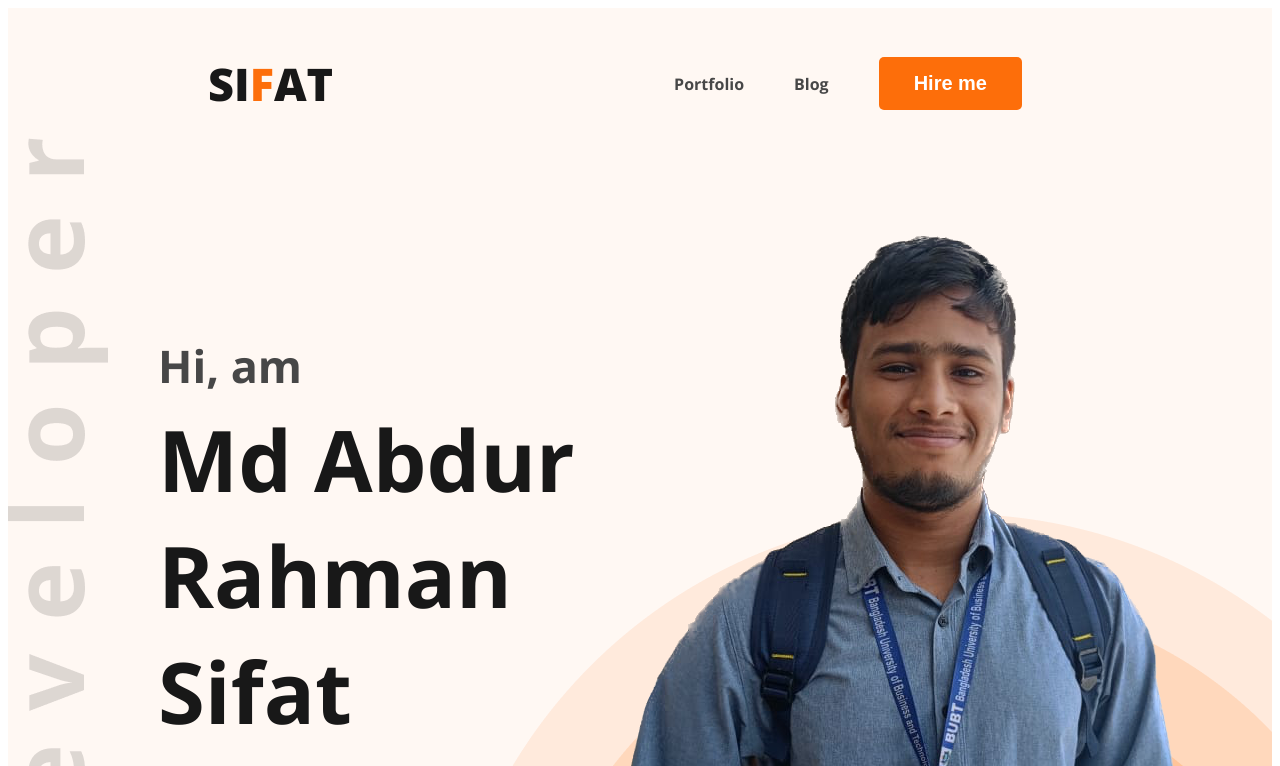
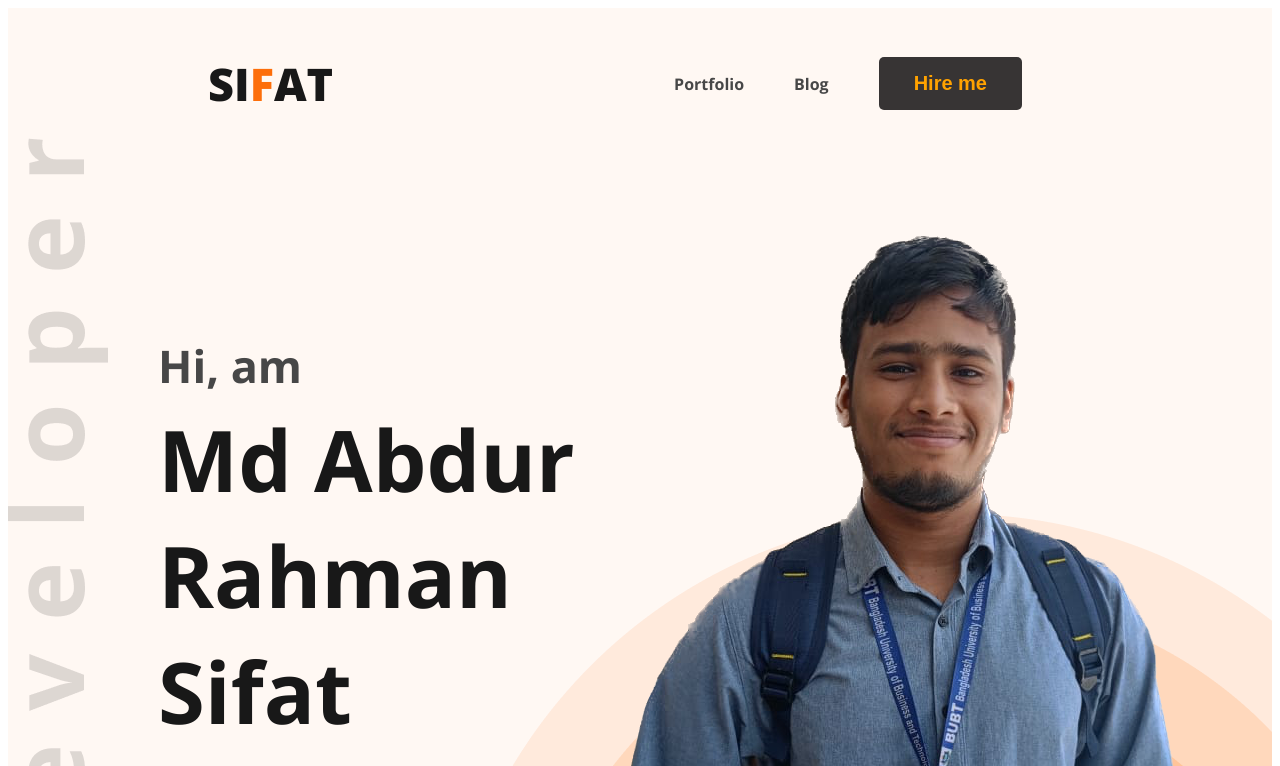
Before and after one commit to sifat-99/Portfolio, a plain HTML site: page index.html in a window 1280 px wide. In both pictures the pointer is over the button "Hire me". Shown: the top 766 px of the page. Drawn offline with nearby package versions, Linux system fonts and the light colour scheme.

Commit message:
colorized

```diff
--- a/portfolio.css
+++ b/portfolio.css
@@ -30,6 +30,12 @@ nav {
     color: white;
     font-weight: 700;
     padding: 15px 35px;
+}
+
+.btn-primary:hover {
+    cursor: pointer;
+    color: rgb(255, 162, 0);
+    background: rgb(55, 52, 52);
 }
 
 nav>ul {
```
Also changed, not shown: index.html (+2 -1 lines).
